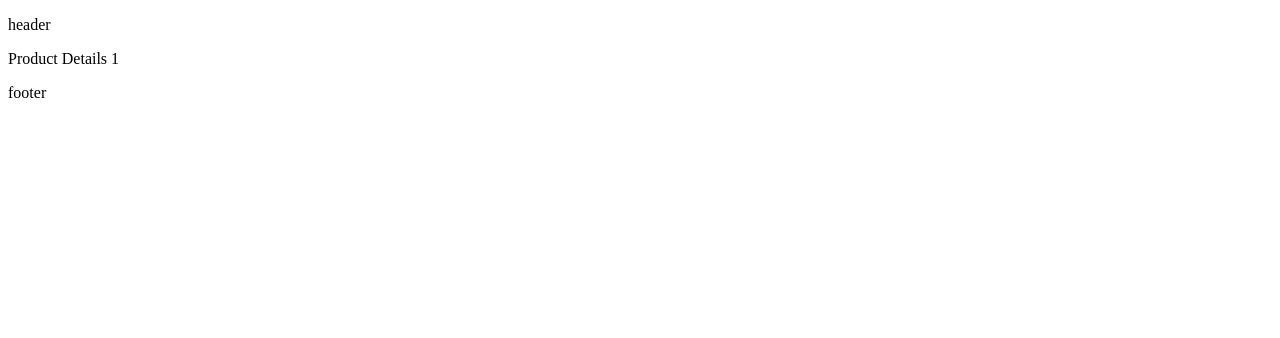
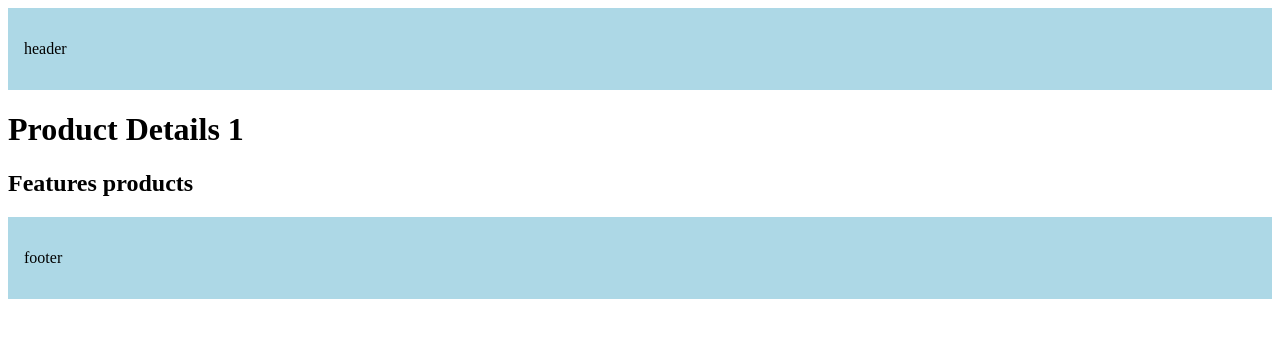
Before and after one commit to amontalvof/next-app-demo, a Next.js app: page /products/1 in a window 1280 px wide. Shown: the top 338 px of the page. Built offline with nearby package versions, Linux system fonts and the light colour scheme.

Commit message:
feat: Nested Layouts

```diff
--- a/src/app/layout.tsx
+++ b/src/app/layout.tsx
@@ -11,11 +11,11 @@ export default function RootLayout({
     return (
         <html lang="en">
             <body>
-                <header>
+                <header style={{ background: 'lightblue', padding: '1rem' }}>
                     <p>header</p>
                 </header>
                 {children}
-                <footer>
+                <footer style={{ background: 'lightblue', padding: '1rem' }}>
                     <p>footer</p>
                 </footer>
             </body>
--- /dev/null
+++ b/src/app/products/[productId]/layout.tsx
@@ -0,0 +1,12 @@
+import React, { ReactNode } from 'react';
+
+const layout = ({ children }: { children: ReactNode }) => {
+    return (
+        <>
+            {children}
+            <h2>Features products</h2>
+        </>
+    );
+};
+
+export default layout;
--- a/src/app/products/[productId]/page.tsx
+++ b/src/app/products/[productId]/page.tsx
@@ -1,5 +1,5 @@
 const ProductDetails = ({ params }: { params: { productId: string } }) => {
-    return <div>Product Details {params.productId}</div>;
+    return <h1>Product Details {params.productId}</h1>;
 };
 
 export default ProductDetails;
```
